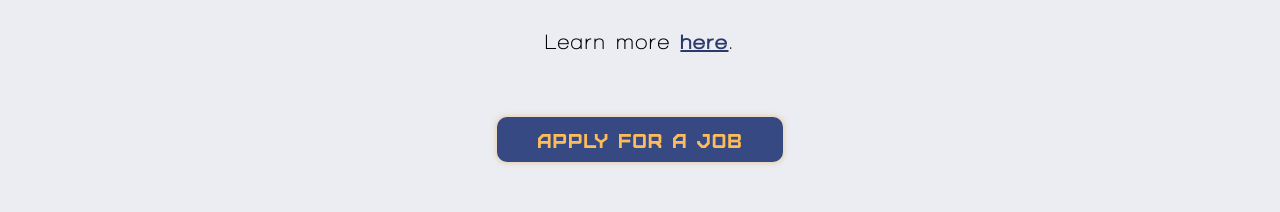
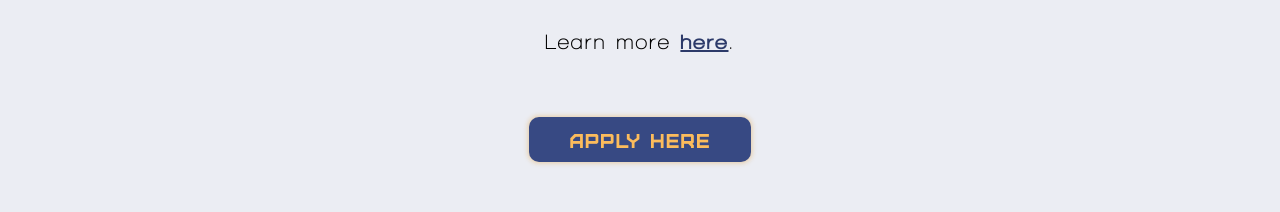
Before and after one commit to marokinats/immigramt-techies-alberta, a website: page app/index.html in a window 1280 px wide. Shown: the part 3753-3965 px from the top of the page. Drawn offline with nearby package versions, Linux system fonts and the light colour scheme; files that its build step writes are made by us from their sources; files whose address does not match are found by name.

Commit message:
Updated Careers button (#15)

```diff
--- a/app/css/components/section-careers/section-careers.html
+++ b/app/css/components/section-careers/section-careers.html
@@ -10,7 +10,7 @@
       target="_blank"
       class="wow animate__animated animate__fadeInUp button button_blue careers__button"
     >
-      Apply for a job
+      Apply Here
     </a>
   </div>
 </section>
```
